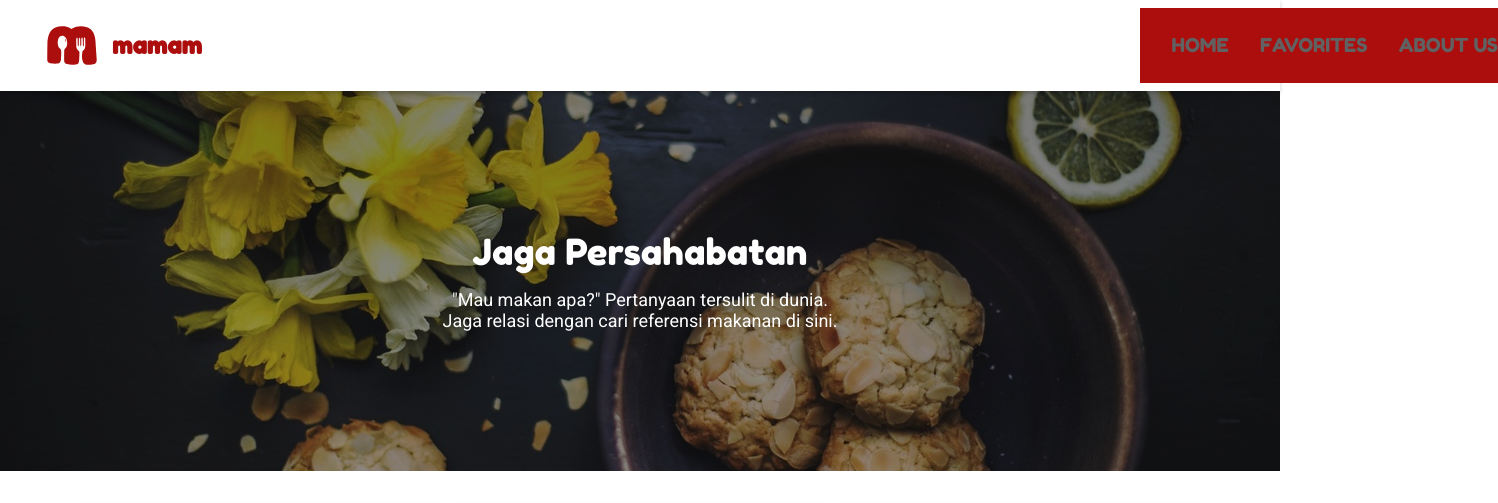
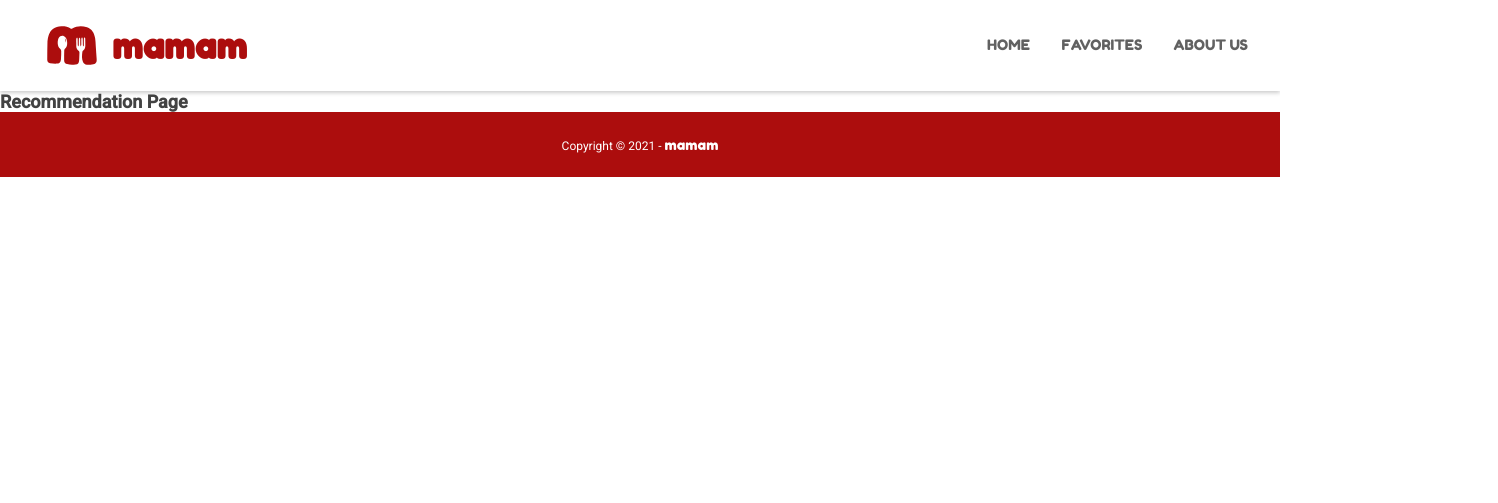
Before and after one commit to dwikyrama/mamam-application, a website built with webpack: page src/templates/index.html in a window 1280 px wide. Shown: the top 503 px of the page, 1498 px wide, since content can reach past the window. Built offline with nearby package versions, Linux system fonts and the light colour scheme; files whose address does not match are found by name.

Commit message:
Added URL Router

```diff
--- a/src/scripts/index.js
+++ b/src/scripts/index.js
@@ -8,6 +8,14 @@ const app = new App({
   button: document.querySelector('#hamburgerButton'),
   drawer: document.querySelector('#navigationDrawer'),
   content: document.querySelector('#mainContent')
+})
+
+window.addEventListener('hashchange', () => {
+  app.renderPage()
+})
+
+window.addEventListener('load', () => {
+  app.renderPage()
 })
 
 // data.json
--- /dev/null
+++ b/src/scripts/routes/routes.js
@@ -0,0 +1,12 @@
+import Detail from '../views/pages/detail'
+import Recommendation from '../views/pages/recommendation'
+import Favorite from '../views/pages/favorite'
+
+const routes = {
+  '/': Recommendation, // default page
+  '/recommendation': Recommendation,
+  '/favorite': Favorite,
+  '/detail/:id': Detail
+}
+
+export default routes
--- /dev/null
+++ b/src/scripts/routes/url-parser.js
@@ -0,0 +1,29 @@
+const UrlParser = {
+  parseActiveUrlWithCombiner () {
+    const url = window.location.hash.slice(1).toLowerCase()
+    const splitedUrl = this._urlSplitter(url)
+    return this._urlCombiner(splitedUrl)
+  },
+
+  parseActiveUrlWithoutCombiner () {
+    const url = window.location.hash.slice(1).toLowerCase()
+    return this._urlSplitter(url)
+  },
+
+  _urlSplitter (url) {
+    const urlsSplits = url.split('/')
+    return {
+      resource: urlsSplits[1] || null,
+      id: urlsSplits[2] || null,
+      verb: urlsSplits[3] || null
+    }
+  },
+
+  _urlCombiner (splitedUrl) {
+    return (splitedUrl.resource ? `/${splitedUrl.resource}` : '/') +
+      (splitedUrl.id ? '/:id' : '') +
+      (splitedUrl.verb ? `/${splitedUrl.verb}` : '')
+  }
+}
+
+export default UrlParser
--- a/src/scripts/views/app.js
+++ b/src/scripts/views/app.js
@@ -1,4 +1,6 @@
 import DrawerInitiator from '../utils/drawer-initiator'
+import UrlParser from '../routes/url-parser'
+import routes from '../routes/routes'
 
 class App {
   constructor ({ button, drawer, content }) {
@@ -18,6 +20,13 @@ class App {
 
     // komponen lain bisa diinisiasikan di sini
   }
+
+  async renderPage () {
+    const url = UrlParser.parseActiveUrlWithCombiner()
+    const page = routes[url]
+    this._content.innerHTML = await page.render()
+    await page.afterRender()
+  }
 }
 
 export default App
--- /dev/null
+++ b/src/scripts/views/pages/detail.js
@@ -0,0 +1,13 @@
+const Detail = {
+  async render () {
+    return `
+        <h2>Detail Page</h2>
+      `
+  },
+
+  async afterRender () {
+    // Fungsi ini akan dipanggil setelah render()
+  }
+}
+
+export default Detail
--- /dev/null
+++ b/src/scripts/views/pages/favorite.js
@@ -0,0 +1,13 @@
+const Favorite = {
+  async render () {
+    return `
+            <h2>Favorite Page</h2>
+          `
+  },
+
+  async afterRender () {
+    // Fungsi ini akan dipanggil setelah render()
+  }
+}
+
+export default Favorite
--- /dev/null
+++ b/src/scripts/views/pages/recommendation.js
@@ -0,0 +1,13 @@
+const Recommendation = {
+  async render () {
+    return `
+          <h2>Recommendation Page</h2>
+        `
+  },
+
+  async afterRender () {
+    // Fungsi ini akan dipanggil setelah render()
+  }
+}
+
+export default Recommendation
--- a/src/styles/responsive.css
+++ b/src/styles/responsive.css
@@ -1,5 +1,5 @@
 /* Medium Screen */
-@media screen and (min-width: 650px) {
+@media screen and (min-width: 640px) {
     .app-bar {
         grid-template-columns: 1fr auto;
         padding: 8px 32px;
@@ -13,6 +13,8 @@
         position: static;
         width: 100%;
         padding: 0;
+        background-color: transparent;
+        transform: none;
     }
 
     .app-bar .app-bar__navigation ul {
@@ -39,6 +41,7 @@
         line-height: 44px;
         text-decoration: none;
         color: #616161;
+        font-size: 1.2em;
     }
 
     .app-bar .app-bar__navigation ul li a:hover {
@@ -62,12 +65,6 @@
     .movie .movie__overview {
         grid-column-start: 1;
         grid-column-end: 3;
-    }
-  }
-
-  @media screen and (min-width: 800px) {
-    .app-bar .app-bar__brand h1 {
-        font-size: 2em;
     }
   }
 
--- a/src/templates/index.html
+++ b/src/templates/index.html
@@ -32,7 +32,7 @@
                     <a href="/">Home</a>
                 </li>
                 <li>
-                    <a href="#">Favorites</a>
+                    <a href="#/favorite">Favorites</a>
                 </li>
                 <li>
                     <a href="https://github.com/dwikyrama">About Us</a>
```
